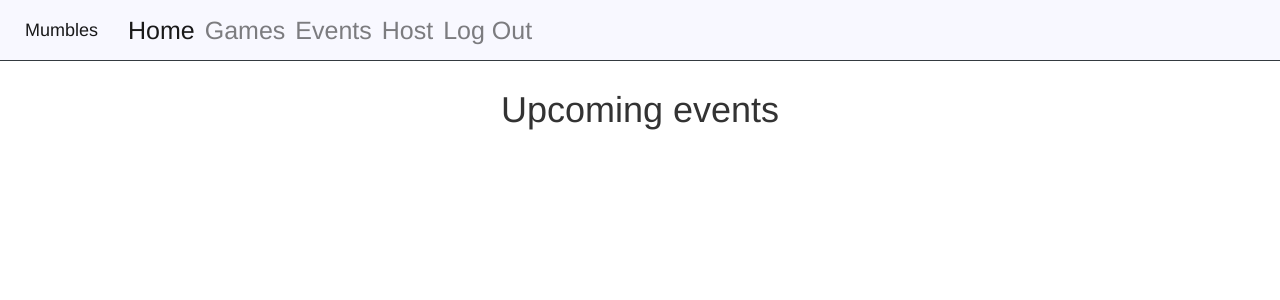
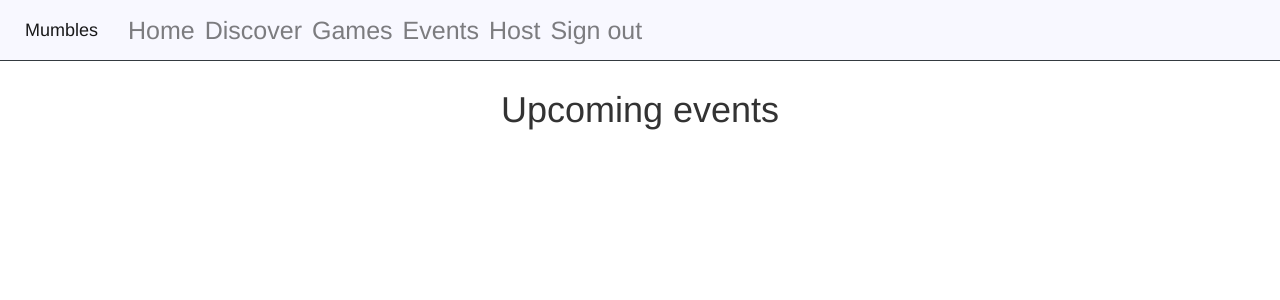
Before and after one commit to Tonyjlum/LinkShells, a Rails app: page /events in a window 1280 px wide. Shown: the top 300 px of the page. Run offline with Rails 7, Linux system fonts and the light colour scheme; a user stored in the database is signed in; data that the repository does not hold is empty; style sheets or scripts are compiled from the project's sources; parts of the project's set-up code (start-up, migrations or seed data) failed here and were passed over; some libraries are stand-ins or nearby versions.

Commit message:
fix minor design

```diff
--- a/app/controllers/events_controller.rb
+++ b/app/controllers/events_controller.rb
@@ -1,6 +1,6 @@
 class EventsController < ApplicationController
   def index
-    @events = Event.all
+    @events = Event.sort_by_date
     @open_events = Event.open_events
   end
 
@@ -21,6 +21,7 @@ class EventsController < ApplicationController
   def create
     @event = Event.create(event_params)
     if @event.valid?
+      Confirm.create(user_id: session[:user_id], event_id: @event.id)
       redirect_to @event
     else
       @games = Game.sort_by_name
--- a/app/models/event.rb
+++ b/app/models/event.rb
@@ -28,6 +28,9 @@ class Event < ApplicationRecord
     Event.all.select {|e| !e.full?}
   end
 
+  def self.sort_by_date
+    Event.all.sort_by {|e|e.date}
+  end
 
 
 end
--- a/app/models/user.rb
+++ b/app/models/user.rb
@@ -13,5 +13,9 @@ class User < ApplicationRecord
     self.games.sort_by{|g| g.name}
   end
 
+  def self.random_user_id
+    User.all.map {|u|u.id}.sample
+  end
+
 
 end
--- a/app/views/events/index.erb
+++ b/app/views/events/index.erb
@@ -1,7 +1,7 @@
 <h1 align= "center">Upcoming events</h1>
-<div class="card-columns" style="column-gap: 30px;">
+<div class="row " style="column-gap: 30px;">
   <% @events.each do |event| %>
-  <div class="card" style="margin-bottom: 30px;">
+  <div class="col-4" style="margin-bottom: 30px;">
     <div class="card-body shadow-lg rounded" style="background-color: #<%= event.full? ? "A9A9A9" : hex_color_sample  %>;" align= "center">
       <%= link_to image_tag(event.game.logo, class: "img-responsive center-block"), event %><%= "#{event.date} [#{event.full_message}]"%><br>
       <%= "#{event.location}" %><br>
--- a/app/views/events/new.erb
+++ b/app/views/events/new.erb
@@ -1,4 +1,4 @@
-<h1>Start a new event!</h1>
+<h1 align= "center">Start a new event!</h1>
 <ul>
   <% if @errors %>
   <div class="alert alert-warning" role="alert">
--- a/app/views/games/show.erb
+++ b/app/views/games/show.erb
@@ -1,5 +1,6 @@
 <div class="" align="center" >
-  <img src="<%= @game.logo %>" alt="<%= @game.name %>" width = "75%" >
+  <img src="<%= @game.logo %>" alt="<%= @game.name %>" width = "55%" >
+  <br><br>
   <p><%= @game.description %></p>
   <p>Max Players Per Session: <%= @game.max_players %></p>
   <p>Platform: <%= @game.platform %></p>
@@ -7,7 +8,7 @@
 </div>
 <h3 align= "center">Events</h3>
 <div class="row">
-    <% @game.events.each do |event| %>
+    <% @game.events.sort_by{|e|e.date}.each do |event| %>
   <div class="col-sm-3">
     <div class="card" style="margin-bottom: 30px;">
       <div class="card-body" style="background-color: #<%= event.full? ? "A9A9A9" : hex_color_sample  %>;" align= "center">
--- a/app/views/layouts/application.html.erb
+++ b/app/views/layouts/application.html.erb
@@ -14,12 +14,15 @@
   </head>
 
   <header>
-    <nav class="navbar navbar-fixed-top navbar-expand-lg navbar-light border-dark" style="background-color: #<%= hex_color_sample %>">
+    <nav class="navbar navbar-fixed-top navbar-expand-lg navbar-light border-dark" style="background-color: #<%= hex_color_sample %>" >
       <a class="navbar-brand" href="/users/<%= session[:user_id] %>"><%= User.find(session[:user_id]).username unless session[:user_id].nil?%></a>
-      <div class="collapse navbar-collapse" id="navbarNav">
+      <div class="collapse navbar-collapse " id="navbarNav">
       <ul class="navbar-nav">
-        <li class="nav-item active">
+        <li class="nav-item ">
           <a class="nav-link" href="/">Home <span class="sr-only">(current)</span></a>
+        </li>
+        <li class="nav-item">
+          <a class="nav-link" href="/users/<%= User.random_user_id %>">Discover</a>
         </li>
         <li class="nav-item">
           <a class="nav-link" href="/games">Games</a>
@@ -36,9 +39,10 @@
           </li>
           <% else %>
           <li class="nav-item" >
-            <%= link_to "Log Out", logout_path, method: :delete, class: "nav-link"%>
+            <%= link_to "Sign out", logout_path, method: :delete, class: "nav-link"%>
           </li>
           <% end %>
+
       </ul>
       </div>
     <div align="right" >
@@ -46,7 +50,7 @@
         <%= form_tag login_in_path do %>
         Email <%= text_field_tag :email %>
         Password <%= password_field_tag :password %>
-        <%= submit_tag "Login"%>
+        <%= submit_tag "Login", class: "btn btn-secondary"%>
         <% end %>
       <% end %>
     </div>
--- a/app/views/users/new.erb
+++ b/app/views/users/new.erb
@@ -1,4 +1,4 @@
-<h1>Make a new LinkShell Account</h1>
+<h1 align= "center">Make a new LinkShell Account</h1>
 <ul>
   <% if flash[:notice] %>
   <div class="alert alert-warning" role="alert">
--- a/app/views/users/show.erb
+++ b/app/views/users/show.erb
@@ -1,7 +1,7 @@
 <h3><%= flash[:notice] %></h3>
 <div class="col-3 float-left" align="center">
   <h1><%="#{@user.username}"%></h1>
-  <img src="<%= @user.profile_img %>" alt="<%= @user.username %>" width = "200px">
+  <img src="<%= @user.profile_img %>" alt="<%= @user.username %>" width = "200px" class= "img-thumbnail"><br><br>
   <% if session[:user_id] == @user.id %>
     <%= button_to "Update information", edit_user_path(@user), method: "get", class: "btn btn-primary border"%>
   <% end %>
@@ -34,6 +34,8 @@
     <% end %>
   </ul>
 </div>
+
+
 <!--
 
 <div class="accordion col-9" id="accordionExample">
```
Also changed, not shown: app/views/events/show.erb (+4 -4 lines), db/seeds.rb (+12 -4 lines).
